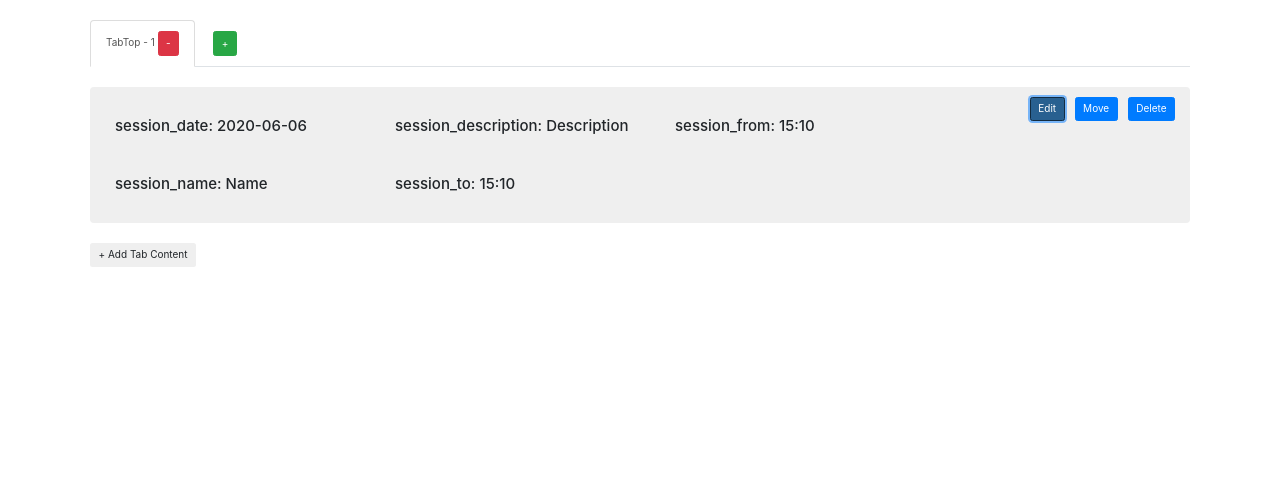
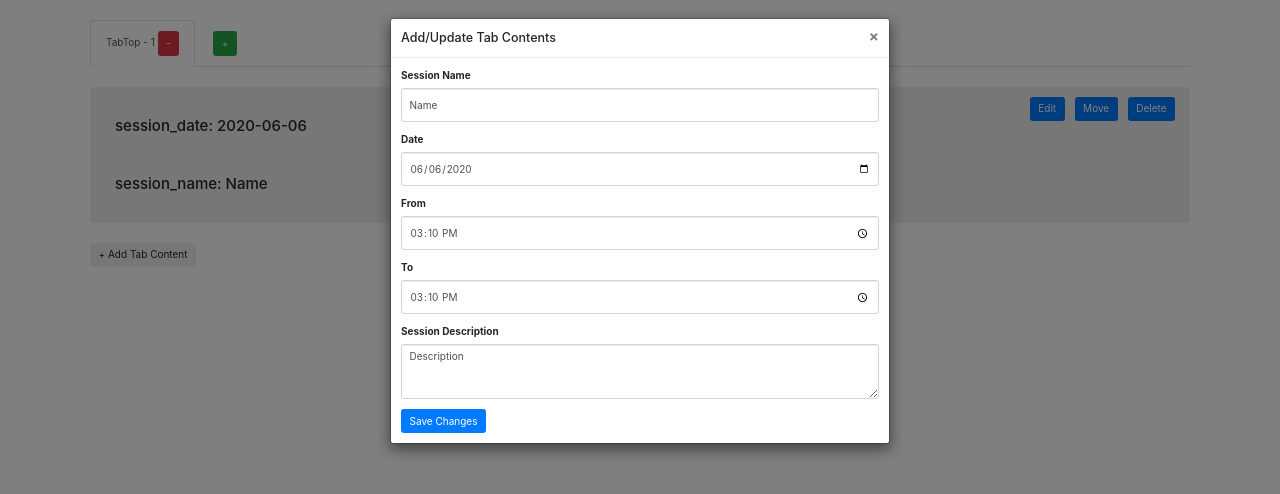
Before and after one commit to ajaidanial/dynamic_draggable_tabs, a plain HTML site: page index.html in a window 1280 px wide. Both pictures are taken after a click on the button "Edit". Drawn offline with nearby package versions, Linux system fonts and the light colour scheme.

Commit message:
edit fill values added

```diff
--- a/index.html
+++ b/index.html
@@ -160,6 +160,21 @@
                 initPageElements()
             })
 
+            $(".edit_tab_single_content").click(function () {
+                let clicked_ele = $(this)
+                let tab_id = clicked_ele.attr("tabKey")
+                let tabContent_id = clicked_ele.attr("tabContentKey")
+
+                let editable_data = main_page_data[tab_id.toString()][tabContent_id]
+                editable_data['tab_id'] = tab_id.toString()
+                editable_data['tab_content_id'] = tabContent_id.toString()
+
+                add_update_model_data = editable_data
+                reinitAddUpdateModelValues()
+                $("#add_update_model").modal('show')
+
+            })
+
             $('#add_update_model_submit_form').on('submit', function (e) {
                 $("#add_update_model").modal('hide')
                 e.preventDefault()
@@ -192,8 +207,23 @@
                 $("#add_update_model_main_content input").val("")
                 $("#add_update_model_main_content textarea").val("")
             } else {
+
                 // fill data
-                alert("test")
+
+                $.each(model_data, function (input_key, intput_value) {
+                    $("#add_update_model_main_content input").each((index, element) => {
+                        if (element.name === input_key.toString()) {
+                            element.value = intput_value
+                        }
+                    })
+
+                    $("#add_update_model_main_content textarea").each((index, element) => {
+                        if (element.name === input_key.toString()) {
+                            element.value = intput_value
+                        }
+                    })
+                });
+
             }
         }
 
```
